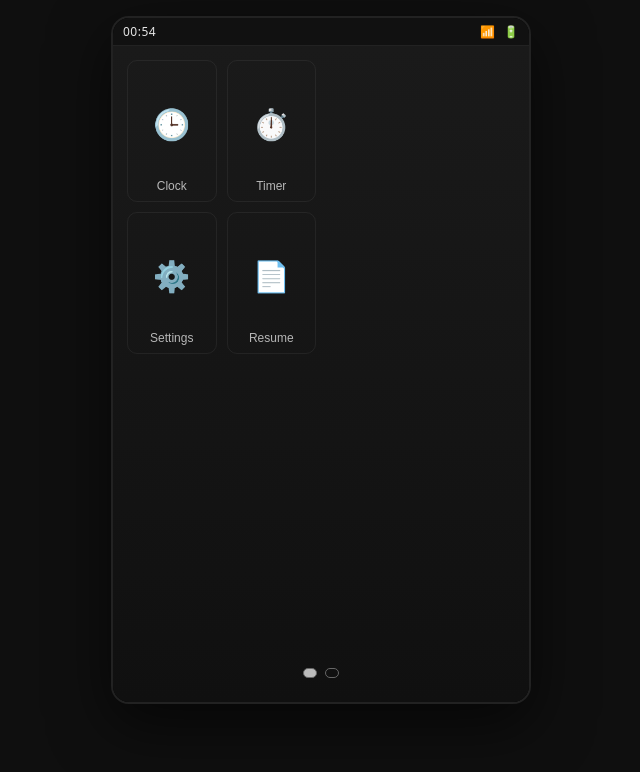
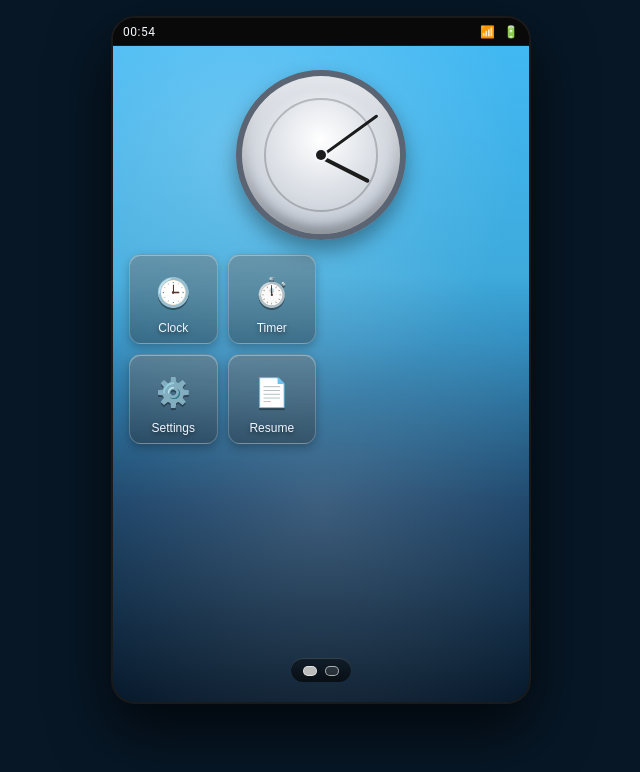
Before and after one commit to OllenDev/Resume, a React (Vite) app: page /#/home in a window 1280 px wide. Shown: the top 772 px of the page, without its empty margins (319-959 px from the left). Built offline with nearby package versions, Linux system fonts and the light colour scheme; no server answers.

Commit message:
Restyle launcher with Android 1.0 theme

```diff
--- a/src/screens/Home.tsx
+++ b/src/screens/Home.tsx
@@ -12,6 +12,12 @@ export default function Home() {
   const nav = useNavigate()
   const [state, setState] = useState<LayoutState>(() => loadJson(LAYOUT_KEY, defaultLayout))
   useEffect(() => saveJson(LAYOUT_KEY, state), [state])
+  const [now, setNow] = useState(() => new Date())
+
+  useEffect(() => {
+    const t = setInterval(() => setNow(new Date()), 1000)
+    return () => clearInterval(t)
+  }, [])
 
   const pageIcons = useMemo(
     () => state.icons.filter(i => i.page === state.page),
@@ -44,8 +50,21 @@ export default function Home() {
     if (dx > 0) setPage(state.page === 2 ? 1 : 1)
   }
 
+  const hour = now.getHours() % 12
+  const minute = now.getMinutes()
+  const hourDeg = hour * 30 + minute / 2
+  const minuteDeg = minute * 6
+
   return (
     <div className="launcher" onTouchStart={onTouchStart} onTouchEnd={onTouchEnd}>
+      <div className="hero">
+        <div className="hero-clock" aria-hidden="true">
+          <div className="tick" />
+          <div className="hand hour" style={{ transform: `rotate(${hourDeg}deg)` }} />
+          <div className="hand min" style={{ transform: `rotate(${minuteDeg}deg)` }} />
+          <div className="center" />
+        </div>
+      </div>
       <div className="grid">
         {Array.from({ length: 16 }).map((_, idx) => {
           const icon = pageIcons.find(i => i.position === idx)
--- a/src/styles.css
+++ b/src/styles.css
@@ -1,18 +1,19 @@
 :root {
-  --bg: #1b1b1b;
-  --panel: #2a2a2a;
-  --panel2: #333;
-  --text: #e7e7e7;
-  --muted: #b7b7b7;
-  --line: #444;
+  --bg: #0a2c4a;
+  --panel: rgba(0, 0, 0, 0.45);
+  --panel2: rgba(0, 0, 0, 0.6);
+  --text: #f4f7fb;
+  --muted: #d7e1ef;
+  --line: rgba(255, 255, 255, 0.18);
+  --gloss: rgba(255, 255, 255, 0.35);
 }
 
 * { box-sizing: border-box; }
 html, body { height: 100%; }
 body {
   margin: 0;
-  font-family: system-ui, -apple-system, Segoe UI, Roboto, sans-serif;
-  background: #0f0f0f;
+  font-family: "Droid Sans", "Roboto", "Segoe UI", system-ui, sans-serif;
+  background: #071726;
   color: var(--text);
 }
 
@@ -26,17 +27,17 @@ body {
 .phone {
   width: min(420px, 92vw);
   height: min(860px, 86vh);
-  background: #000;
-  border: 2px solid #222;
-  border-radius: 18px;
+  background: #030507;
+  border: 2px solid #1a1a1a;
+  border-radius: 24px;
   overflow: hidden;
-  box-shadow: 0 20px 60px rgba(0,0,0,.6);
+  box-shadow: 0 26px 60px rgba(0, 0, 0, 0.7);
 }
 
 .statusbar {
   height: 28px;
-  background: #111;
-  border-bottom: 1px solid #222;
+  background: #090909;
+  border-bottom: 1px solid rgba(255, 255, 255, 0.08);
   display: flex;
   align-items: center;
   justify-content: space-between;
@@ -49,15 +50,83 @@ body {
 
 .screen {
   height: calc(100% - 28px);
-  background: linear-gradient(180deg, #1a1a1a, #101010);
+  position: relative;
+  background:
+    radial-gradient(circle at 30% 15%, rgba(255, 255, 255, 0.22), transparent 45%),
+    linear-gradient(180deg, #2cb0f1 0%, #3aa8db 35%, #1d4e7c 70%, #0d2c4a 100%);
+  overflow: hidden;
+}
+.screen::after {
+  content: "";
+  position: absolute;
+  inset: 0;
+  background:
+    radial-gradient(circle at 50% 70%, rgba(255, 255, 255, 0.16), transparent 55%),
+    linear-gradient(180deg, rgba(255, 255, 255, 0.1), transparent 45%, rgba(0, 0, 0, 0.4) 100%);
+  pointer-events: none;
 }
 
 .launcher {
   height: 100%;
   display: flex;
   flex-direction: column;
-  padding: 14px 14px 18px;
-  gap: 10px;
+  padding: 18px 16px 20px;
+  gap: 14px;
+  position: relative;
+  z-index: 1;
+}
+
+.hero {
+  display: flex;
+  justify-content: center;
+  padding-top: 6px;
+}
+
+.hero-clock {
+  width: min(170px, 50vw);
+  aspect-ratio: 1;
+  border-radius: 50%;
+  background:
+    radial-gradient(circle at 50% 40%, #ffffff, #d2d7df 55%, #9aa5b5 100%);
+  border: 6px solid #5b6472;
+  box-shadow:
+    inset 0 4px 12px rgba(255, 255, 255, 0.6),
+    inset 0 -6px 12px rgba(0, 0, 0, 0.35),
+    0 10px 20px rgba(0, 0, 0, 0.35);
+  position: relative;
+}
+.hero-clock .tick {
+  position: absolute;
+  inset: 14%;
+  border-radius: 50%;
+  border: 2px solid rgba(0, 0, 0, 0.2);
+}
+.hero-clock .hand {
+  position: absolute;
+  left: 50%;
+  top: 50%;
+  transform-origin: 0% 50%;
+  background: #1c1c1c;
+  border-radius: 999px;
+}
+.hero-clock .hand.hour {
+  width: 34%;
+  height: 4px;
+}
+.hero-clock .hand.min {
+  width: 44%;
+  height: 3px;
+}
+.hero-clock .center {
+  position: absolute;
+  width: 10px;
+  height: 10px;
+  border-radius: 50%;
+  background: #1c1c1c;
+  left: 50%;
+  top: 50%;
+  transform: translate(-50%, -50%);
+  box-shadow: 0 0 0 2px #f4f7fb;
 }
 
 .grid {
@@ -76,39 +145,52 @@ body {
 .icon {
   width: 100%;
   height: 100%;
-  background: transparent;
-  border: 1px solid rgba(255,255,255,.06);
-  border-radius: 10px;
+  background:
+    linear-gradient(180deg, rgba(255, 255, 255, 0.22), rgba(255, 255, 255, 0.05)),
+    rgba(10, 10, 10, 0.35);
+  border: 1px solid rgba(255, 255, 255, 0.22);
+  border-radius: 12px;
   color: var(--text);
   display: grid;
   grid-template-rows: 1fr auto;
   align-items: center;
   justify-items: center;
-  padding: 8px;
+  padding: 8px 6px;
+  box-shadow:
+    inset 0 1px 0 var(--gloss),
+    0 4px 10px rgba(0, 0, 0, 0.25);
 }
 
-.glyph { font-size: 30px; }
-.label { font-size: 12px; color: var(--muted); }
+.glyph { font-size: 28px; filter: drop-shadow(0 2px 0 rgba(0, 0, 0, 0.35)); }
+.label {
+  font-size: 12px;
+  color: #f0f6ff;
+  text-shadow: 0 2px 4px rgba(0, 0, 0, 0.5);
+}
 
 .dots {
   display: flex;
   justify-content: center;
   gap: 8px;
-  padding-bottom: 6px;
+  padding: 8px 12px 6px;
+  background: linear-gradient(180deg, rgba(0, 0, 0, 0.4), rgba(0, 0, 0, 0.65));
+  border-radius: 16px;
+  align-self: center;
+  box-shadow: inset 0 1px 0 rgba(255, 255, 255, 0.15);
 }
 .dot {
   width: 10px; height: 10px;
   border-radius: 999px;
-  border: 1px solid #666;
-  background: transparent;
+  border: 1px solid rgba(255, 255, 255, 0.6);
+  background: rgba(255, 255, 255, 0.12);
 }
 .dot.active { background: #bbb; }
 
 .app { height: 100%; display: flex; flex-direction: column; }
 .appbar {
   height: 44px;
-  background: #151515;
-  border-bottom: 1px solid #222;
+  background: var(--panel2);
+  border-bottom: 1px solid rgba(255, 255, 255, 0.12);
   display: flex;
   align-items: center;
   gap: 8px;
@@ -131,13 +213,13 @@ body {
 .timer-display { font-size: 28px; text-align: center; }
 .timer-row { display: grid; grid-template-columns: 1fr 1.2fr 1fr; gap: 10px; }
 .btn {
-  background: #2a2a2a;
+  background: rgba(0, 0, 0, 0.4);
   color: var(--text);
-  border: 1px solid #3b3b3b;
+  border: 1px solid rgba(255, 255, 255, 0.2);
   border-radius: 10px;
   padding: 10px 12px;
 }
-.btn.primary { background: #3a3a3a; }
+.btn.primary { background: rgba(0, 0, 0, 0.6); }
 .btn.ghost { background: transparent; }
 
 .list { padding: 8px; }
@@ -147,7 +229,7 @@ body {
   justify-content: space-between;
   gap: 12px;
   padding: 14px 12px;
-  border-bottom: 1px solid #222;
+  border-bottom: 1px solid rgba(255, 255, 255, 0.14);
   color: var(--text);
   text-decoration: none;
 }
```
